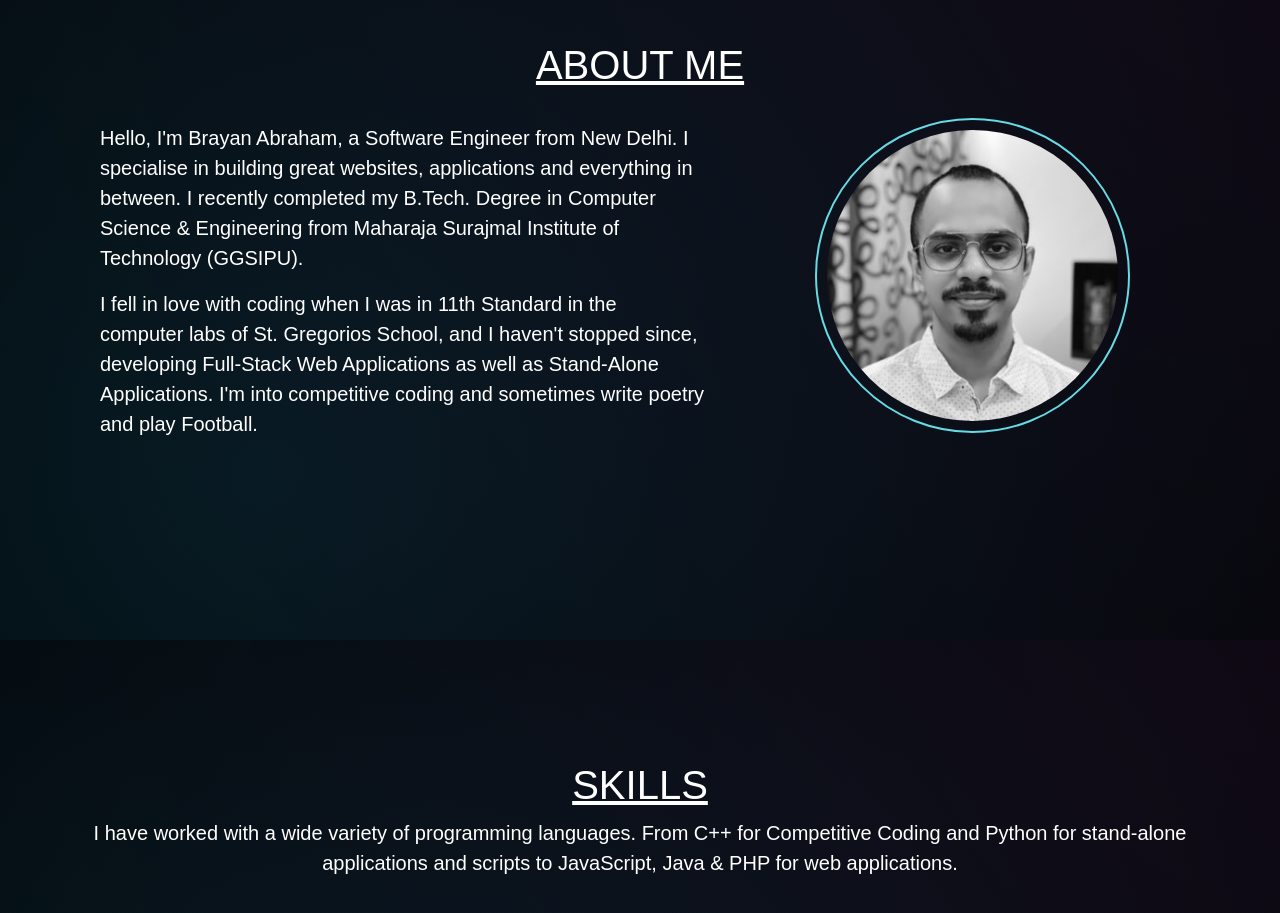
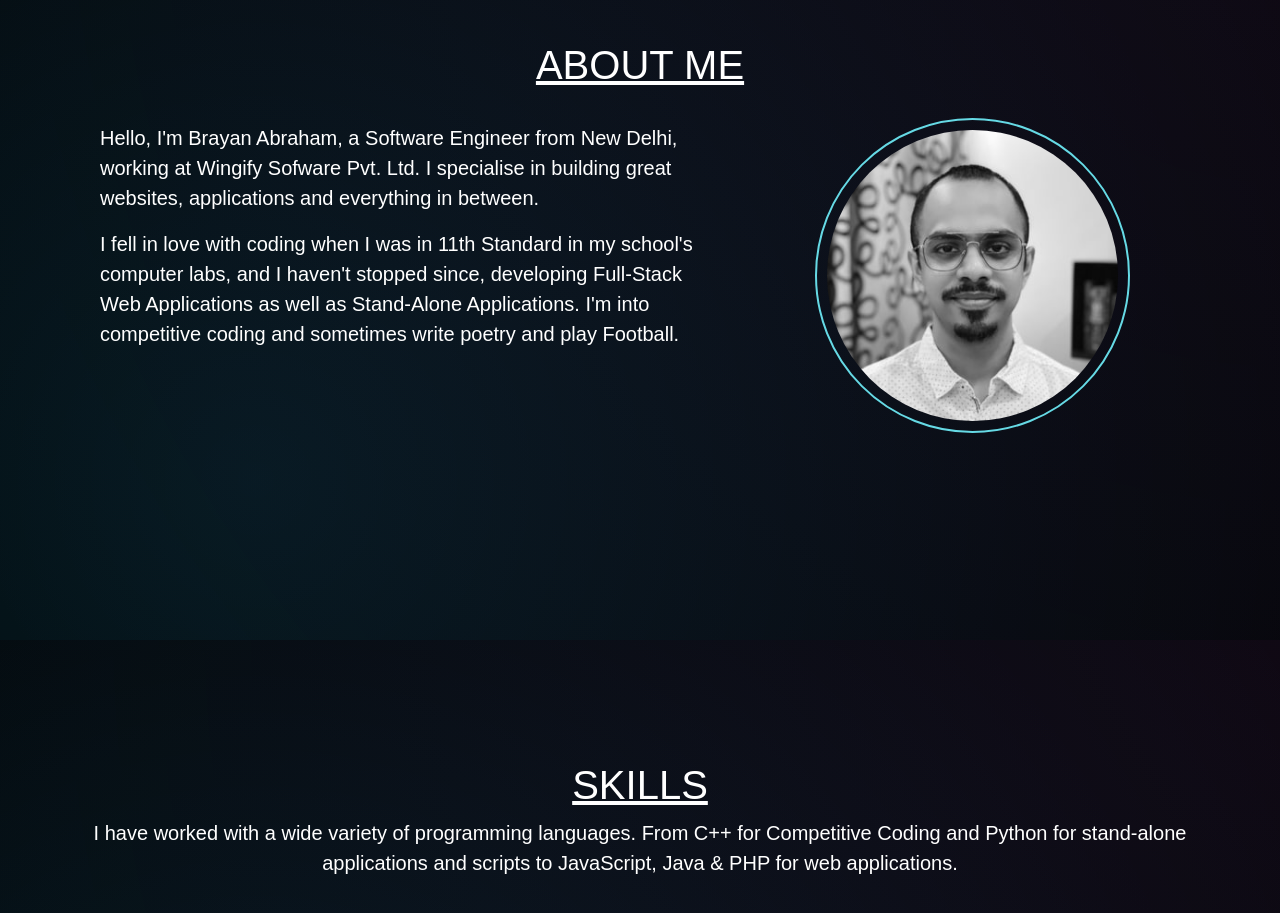
Before and after one commit to BrayanAbraham/BrayanAbraham.github.io, a React (Create React App) app: page / in a window 1280 px wide. Shown: the part 960-1873 px from the top of the page. Built offline with nearby package versions, Linux system fonts and the light colour scheme; a web font is replaced by a local one.

Commit message:
Change Description

```diff
--- a/src/components/content/about/Description.js
+++ b/src/components/content/about/Description.js
@@ -6,18 +6,16 @@ const Description = () => {
       <div className="container">
         <div className="text">
           <p>
-            Hello, I'm Brayan Abraham, a Software Engineer from New Delhi. I
-            specialise in building great websites, applications and everything
-            in between. I recently completed my B.Tech. Degree in Computer
-            Science &amp; Engineering from Maharaja Surajmal Institute of
-            Technology (GGSIPU).
+            Hello, I'm Brayan Abraham, a Software Engineer from New Delhi,
+            working at Wingify Sofware Pvt. Ltd. I specialise in building great
+            websites, applications and everything in between.
           </p>
           <p>
-            I fell in love with coding when I was in 11th Standard in the
-            computer labs of St. Gregorios School, and I haven't stopped since,
-            developing Full-Stack Web Applications as well as Stand-Alone
-            Applications. I'm into competitive coding and sometimes write poetry
-            and play Football.
+            I fell in love with coding when I was in 11th Standard in my
+            school's computer labs, and I haven't stopped since, developing
+            Full-Stack Web Applications as well as Stand-Alone Applications. I'm
+            into competitive coding and sometimes write poetry and play
+            Football.
           </p>
         </div>
       </div>
```
